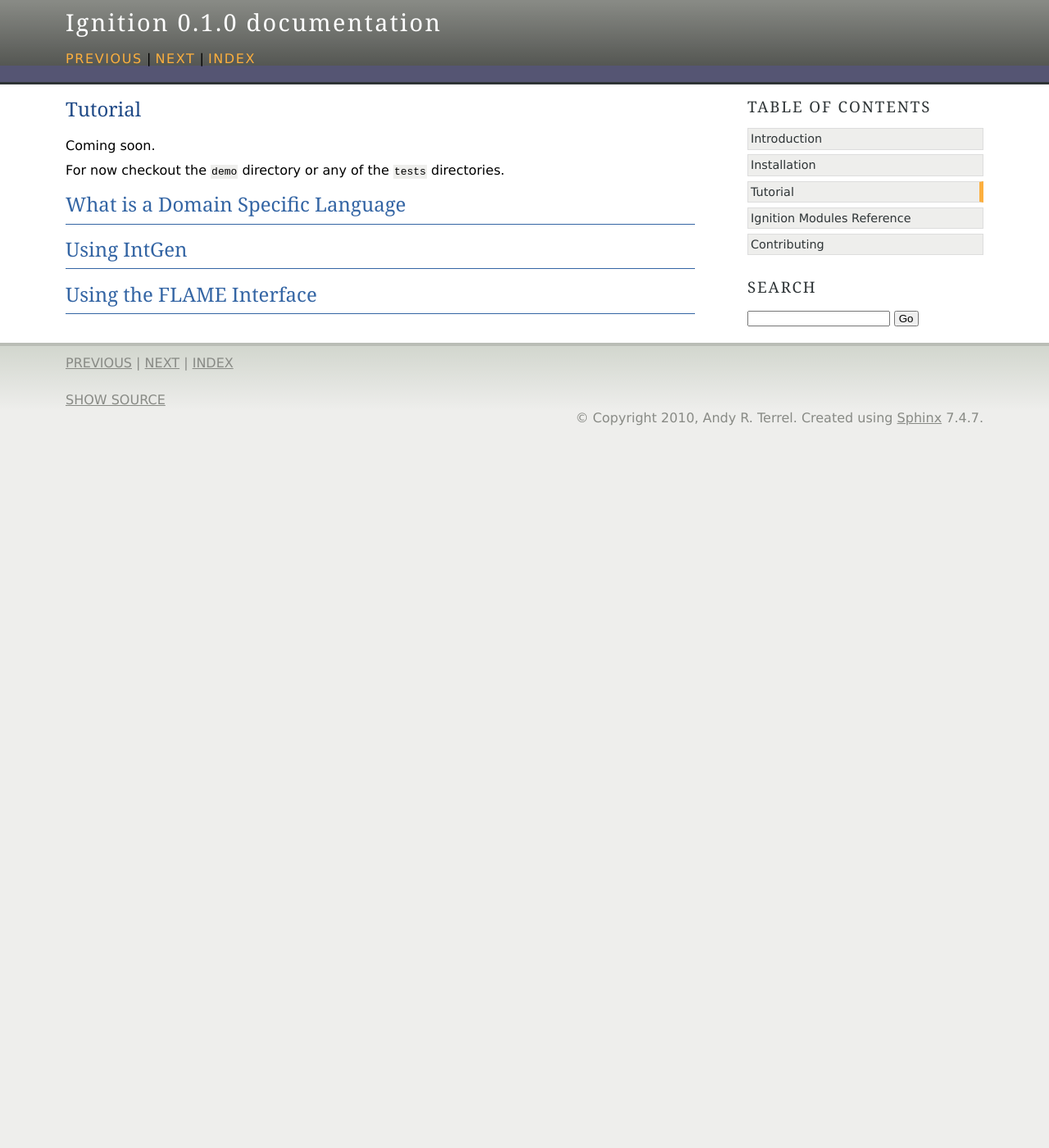
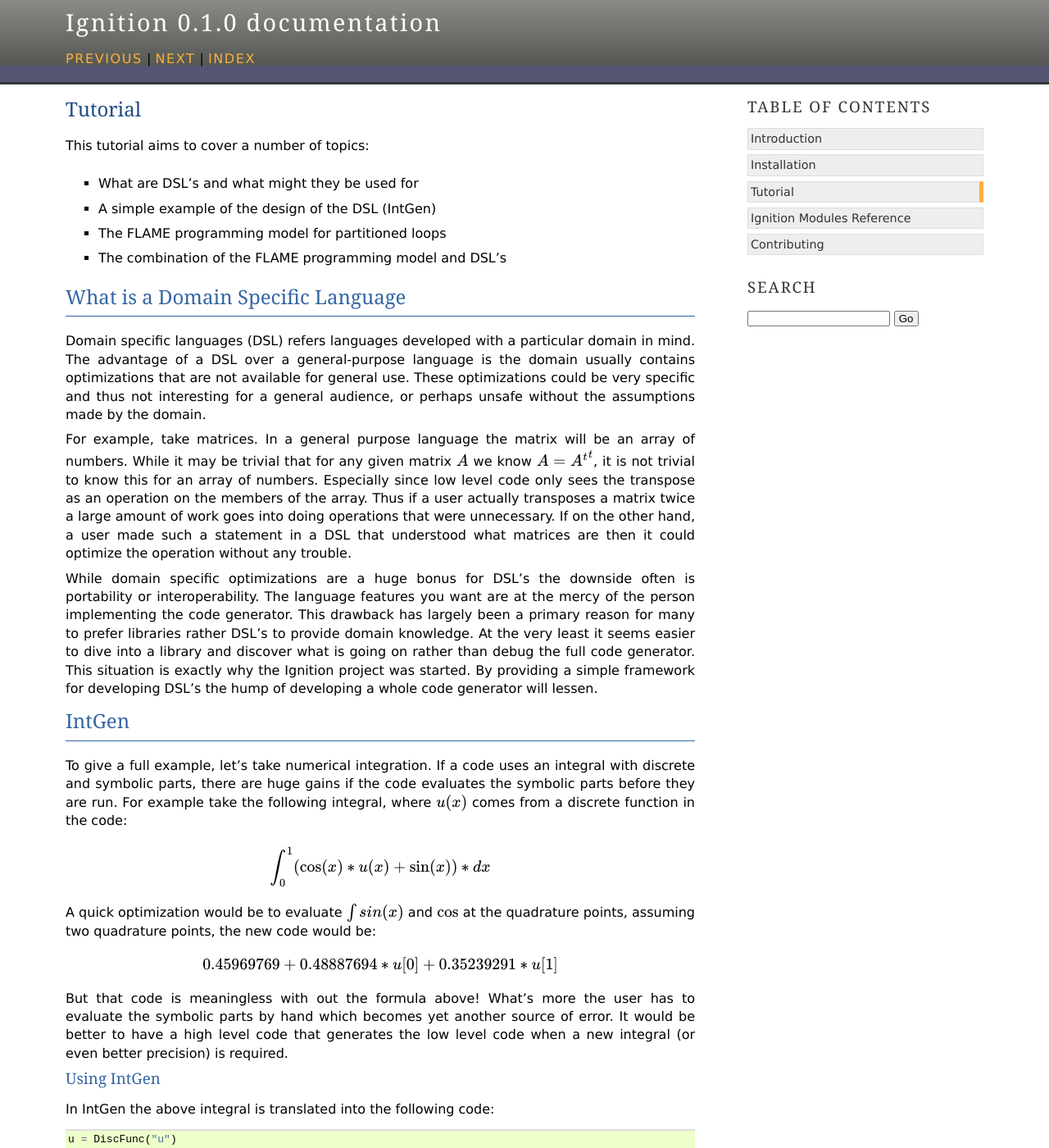
Before and after one commit to IgnitionProject/ignition, a Sphinx documentation site: the page built from doc/tutorial.txt, in a window 1280 px wide and 1400 px high. Shown: the whole window at 82% size. Built offline with Sphinx 7.4.7, drawn with Linux system fonts in a browser that asks for light colours; formulas are drawn with MathJax 3; some of the changed text lies outside the part shown.

Commit message:
Adding to docs.

```diff
--- a/doc/tutorial.txt
+++ b/doc/tutorial.txt
@@ -1,20 +1,114 @@
 Tutorial
 ========
 
-Coming soon.
+This tutorial aims to cover a number of topics:
 
-For now checkout the ``demo`` directory or any of the ``tests`` directories.
+ * What are DSL's and what might they be used for
+ * A simple example of the design of the DSL (IntGen)
+ * The FLAME programming model for partitioned loops
+ * The combination of the FLAME programming model and DSL's
 
 ----------------------------------
 What is a Domain Specific Language
 ----------------------------------
 
+Domain specific languages (DSL) refers languages developed with a particular
+domain in mind. The advantage of a DSL over a general-purpose language is the
+domain usually contains optimizations that are not available for general use.
+These optimizations could be very specific and thus not interesting for a
+general audience, or perhaps unsafe without the assumptions made by the domain.
 
-------------
+For example, take matrices. In a general purpose language the matrix will be
+an array of numbers. While it may be trivial that for any given matrix
+:math:`A` we know :math:`A={A^t}^t`, it is not trivial to know this for an array
+of numbers.  Especially since low level code only sees the transpose as an
+operation on the members of the array.  Thus if a user actually transposes a
+matrix twice a large amount of work goes into doing operations that were
+unnecessary.  If on the other hand, a user made such a statement in a DSL that
+understood what matrices are then it could optimize the operation without any
+trouble.
+
+While domain specific optimizations are a huge bonus for DSL's the downside
+often is portability or interoperability. The language features you want are
+at the mercy of the person implementing the code generator. This drawback has
+largely been a primary reason for many to prefer libraries rather DSL's to
+provide domain knowledge. At the very least it seems easier to dive into a
+library and discover what is going on rather than debug the full code
+generator.  This situation is exactly why the Ignition project was started.
+By providing a simple framework for developing DSL's the hump of developing a
+whole code generator will lessen.
+
+
+------
+IntGen
+------
+
+To give a full example, let's take numerical integration.  If a code uses an
+integral with discrete and symbolic parts, there are huge gains if the code
+evaluates the symbolic parts before they are run.  For example take the
+following integral, where :math:`u(x)` comes from a discrete function in the code:
+
+.. math::
+    \int_0^1 (\cos(x)*u(x) + \sin(x) )*dx
+
+A quick optimization would be to evaluate :math:`\int sin(x)` and :math:`\cos`
+at the quadrature points, assuming two quadrature points, the new code would
+be:
+
+.. math::
+   0.45969769 + 0.48887694*u[0] + 0.35239291*u[1]
+
+But that code is meaningless with out the formula above!  What's more the user
+has to evaluate the symbolic parts by hand which becomes yet another source of
+error.  It would be better to have a high level code that generates the low
+level code when a new integral (or even better precision) is required.
+
 Using IntGen
 ------------
+
+In IntGen the above integral is translated into the following code:
+
+.. code-block:: python
+
+    u = DiscFunc("u")
+    x = Symbol("x")
+    dx = Dom(x, 0, 1)
+
+    integral = (Func(cos(x), x)*u + Func(sin(x), x))*dx
+    select_quad_rule(num_pts=2, name="Gauss")
+    gen_file("ex1", [integral],  ["eval_gen"], ['u'])
+
+And the generated file that implements the integral would be:
+
+.. code-block:: c
+
+    const unsigned int NUM_QUAD_PTS = 2;
+    const double QUAD_PTS[2] = {-0.57735026919, 0.57735026919};
+    const double QUAD_WTS[2] = {1.0, 1.0};
+
+    inline double eval_gen(double* u)
+    {
+      double ret_val = 0.0;
+      ret_val += 0.459697694131860;
+
+      ret_val += 0.488876937571022*(u[0])
+              + 0.352392910067197*(u[1]);
+      return ret_val;
+      }
+
+For the full example see ``demo/int_gen``.
 
 
 -------------------------
 Using the FLAME Interface
 -------------------------
+
+-----------------
+Further Resources
+-----------------
+
+As more features and languages are added to Ignition, you will be able to see
+simple demonstrations in ``demo`` directory.  Additionally, all supported
+features should have a test in the ``test`` directory where they are
+implemented.  Often looking at the tests are a good way to discover what can be
+done.
```
Also changed, not shown: doc/install.txt (+5 -4 lines), doc/intro.txt (+6 -5 lines).
